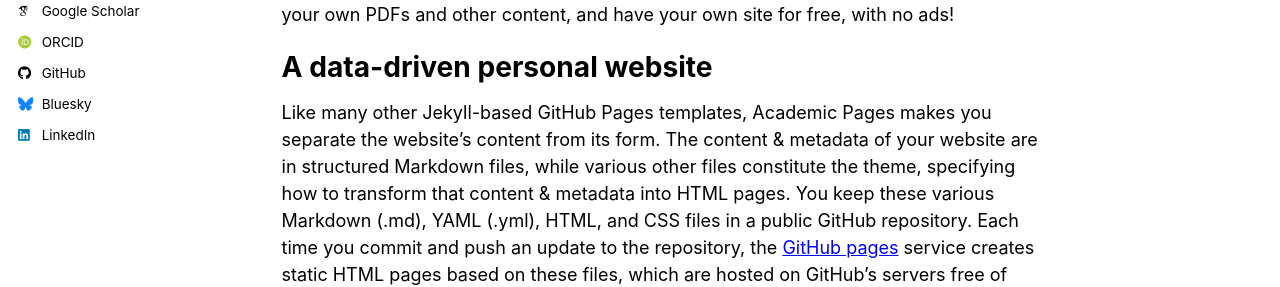
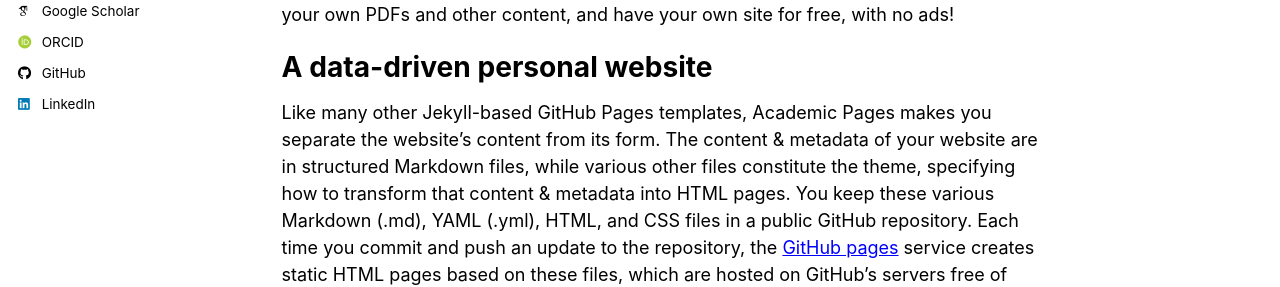
Before and after one commit to hamsinisuresh/hamsinisuresh.github.io, a Jekyll site: the page built from _pages/about.md, in a window 1280 px wide. Shown: the part 437-724 px from the top of the page. Built offline with Jekyll 4.4.1, drawn with Linux system fonts in a browser that asks for light colours; some web fonts are replaced; a script bundle is joined from its source files by our own code; library files that are not in the unit come from our copies.

Commit message:
Update _config.yml

```diff
--- a/_config.yml
+++ b/_config.yml
@@ -58,7 +58,7 @@
   # Social media
   artstation       : # Username
   linkedin         : "hamsini-suresh"
-  bluesky          : "hamsinisuresh.bsky.social" # Replace this with you Bluesky username
+  bluesky          : # "hamsinisuresh.bsky.social" # Replace this with you Bluesky username
   facebook         : # Username
   flickr           : # Username
   foursquare       : # Username
```
